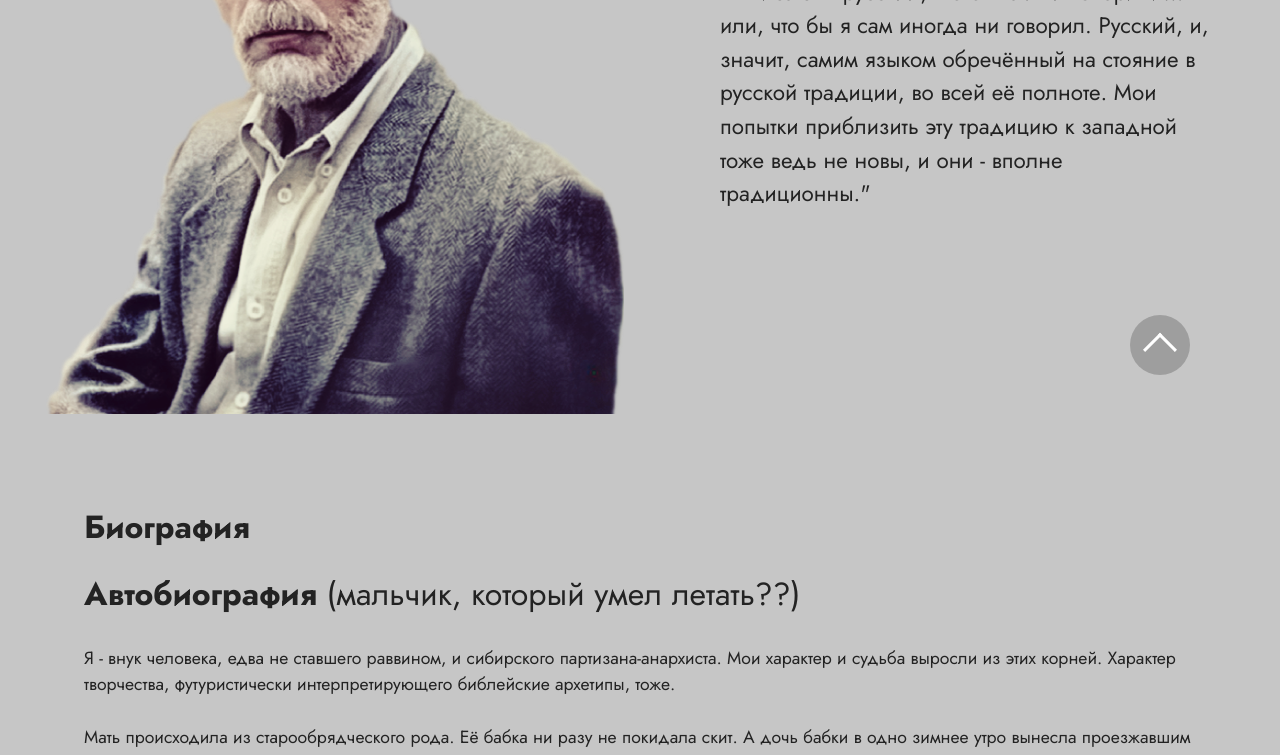
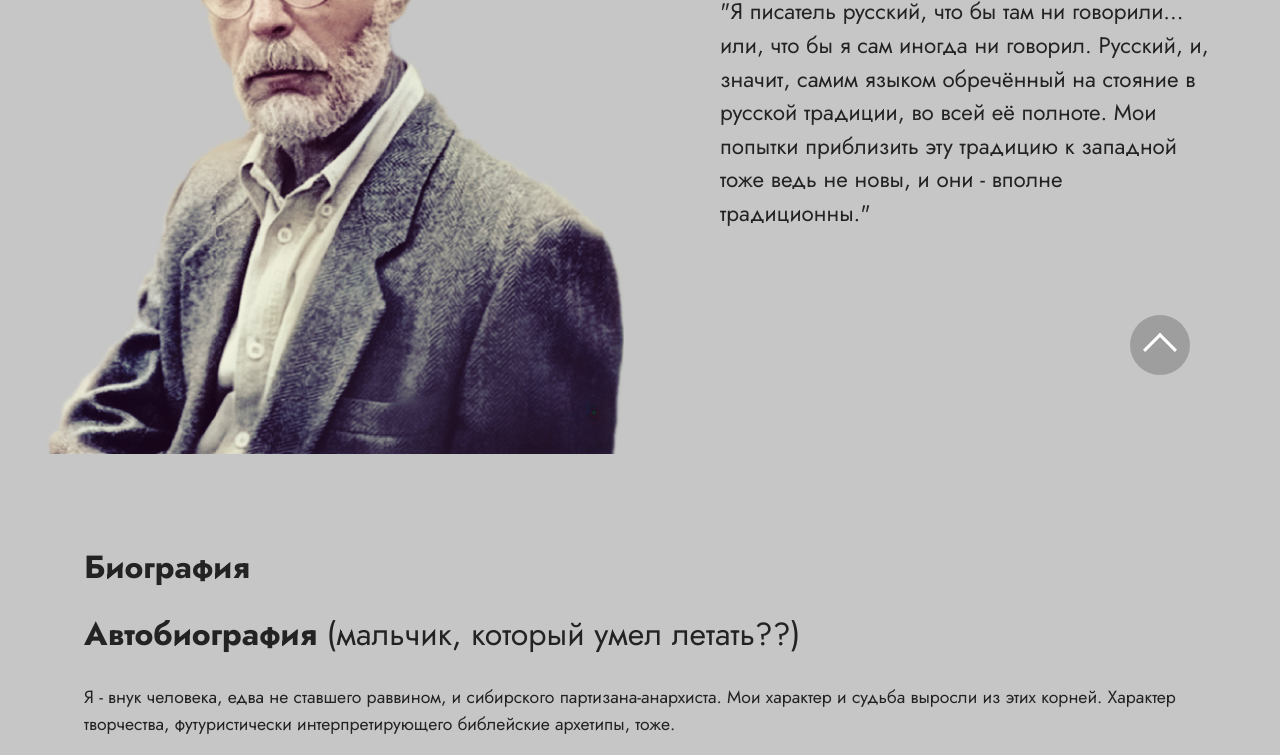
Before and after one commit to VladimirGladyshevArt/Falkow, a plain HTML site: page index.html in a window 1280 px wide. Shown: the part 387-1142 px from the top of the page. Drawn offline with Linux system fonts and the light colour scheme.

Commit message:
Add files via upload

```diff
--- a/index.html
+++ b/index.html
@@ -65,7 +65,7 @@
     <div class="container-fluid">
         <div class="row justify-content-center align-items-center">
             <div class="col-12 col-md-6 image-wrapper">
-                <img src="assets/images/falkow-munchen-06-color-nofon02-4.png" alt="">
+                <img src="assets/images/falkow-munchen-06-color-nofon02-5.png" alt="">
             </div>
             <div class="col-12 col-md">
                 <div class="text-wrapper">
```
